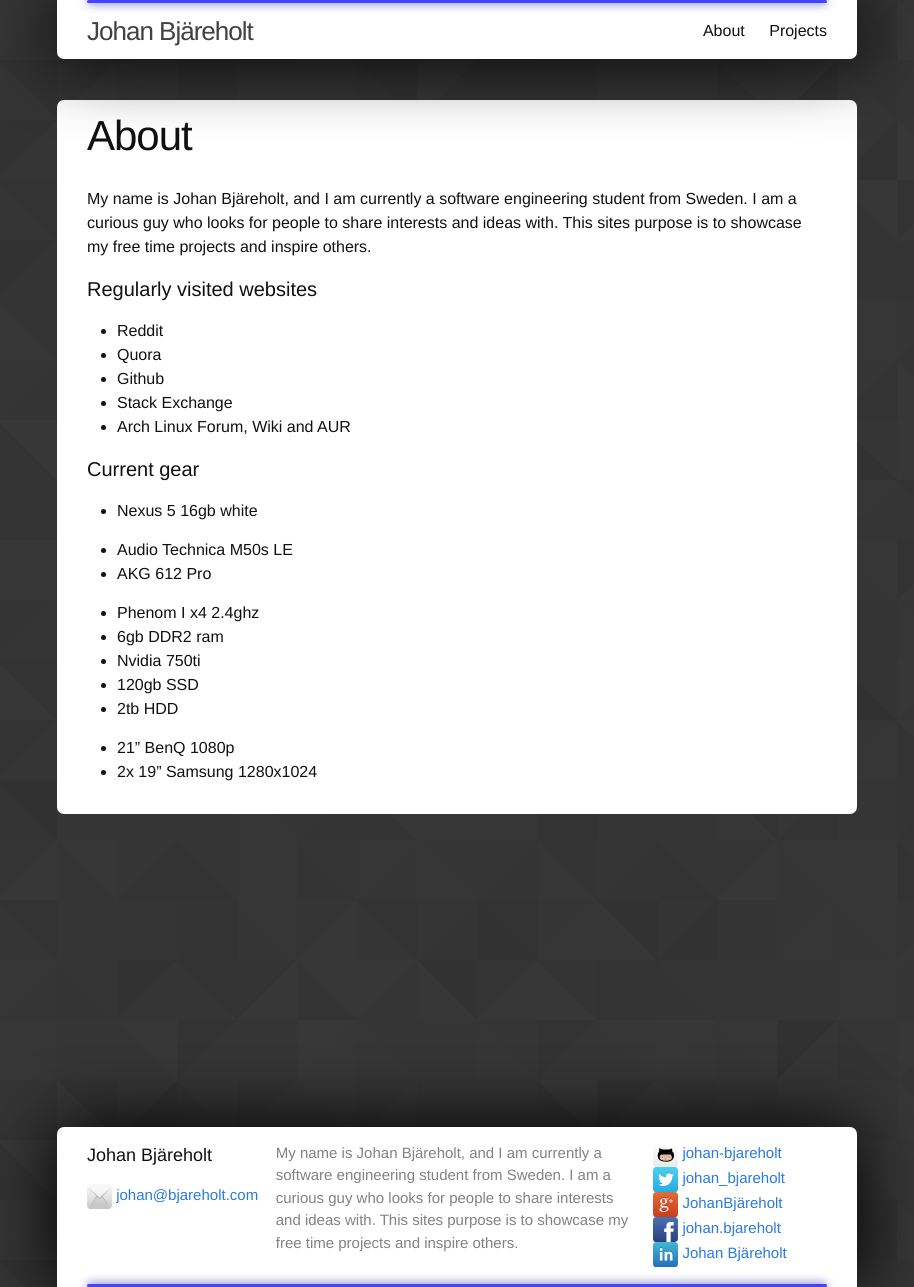
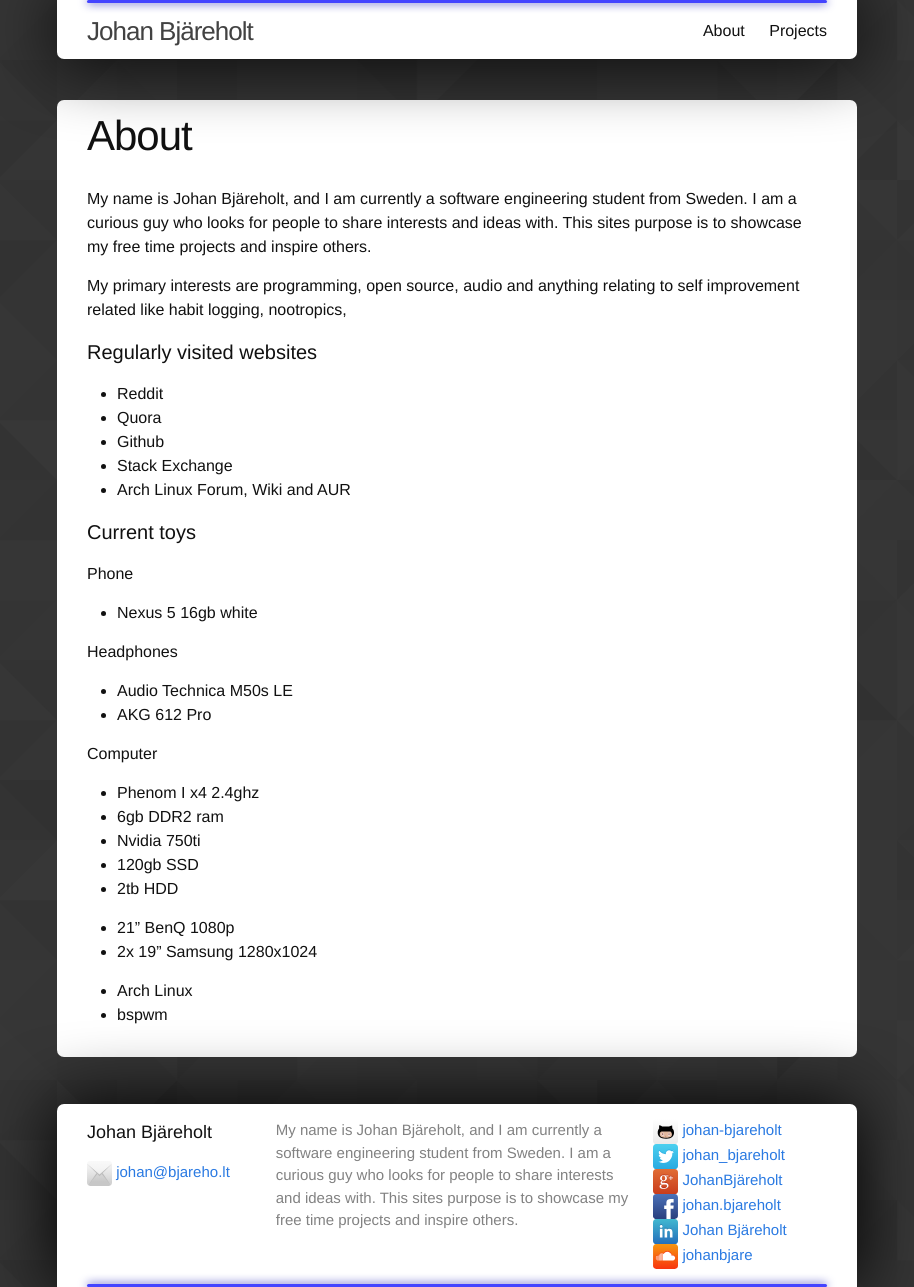
Before and after one commit to johan-bjareholt/johan-bjareholt.github.io, a Jekyll site: the page built from about.md, in a window 1280 px wide and 1287 px high. Shown: the whole window, without its empty margins (183-1097 px from the left). Built offline with Jekyll 4.4.1, drawn with Linux system fonts in a browser that asks for light colours.

Commit message:
Multiple changes - Added soundcloud - Added interests to about

```diff
--- a/_config.yml
+++ b/_config.yml
@@ -12,12 +12,13 @@
 
 # Contact info
 name: Johan Bjäreholt
-email: johan@bjareholt.com
+email: johan@bjareho.lt
 twitter_username: johan_bjareholt
 googleplus_username: JohanBjäreholt
 github_username:  johan-bjareholt
 facebook_username: johan.bjareholt
 linkedin_username: 234482057
+soundcloud_username: johanbjare
 
 
 # Build settings
--- a/_includes/footer.html
+++ b/_includes/footer.html
@@ -62,6 +62,14 @@
             </a>
           </li>
           {% endif %}
+          {% if site.soundcloud_username %}
+          <li>
+            <a href="https://soundcloud.com/{{ site.linkedin_username }}">
+              <img src="/img/contact/webicon-soundcloud.svg" width="25px" height="25px">
+              <span class="username">{{ site.soundcloud_username}}</span>
+            </a>
+          </li>
+          {% endif %}
         </ul>
       </div>
     </div>
--- a/_sass/_layout.scss
+++ b/_sass/_layout.scss
@@ -271,3 +271,10 @@
         }
     }
 }
+
+.post-footer {
+    @extend .post-content;
+
+    padding-top: $spacing-unit;
+    margin-bottom: 0;
+}
--- a/about.md
+++ b/about.md
@@ -8,6 +8,7 @@
   I am a curious guy who looks for people to share interests and ideas with.
   This sites purpose is to showcase my free time projects and inspire others.
 
+  My primary interests are programming, open source, audio and anything relating to self improvement related like habit logging, nootropics,
 
 #### Regularly visited websites
 - Reddit
@@ -16,12 +17,18 @@
 - Stack Exchange
 - Arch Linux Forum, Wiki and AUR
 
-#### Current gear
+#### Current toys
+
+Phone
 
 - Nexus 5 16gb white
 
+Headphones
+
 - Audio Technica M50s LE
 - AKG 612 Pro
+
+Computer
 
 - Phenom I x4 2.4ghz
 - 6gb DDR2 ram
@@ -31,3 +38,6 @@
 
 - 21" BenQ 1080p
 - 2x 19" Samsung 1280x1024
+
+- Arch Linux
+- bspwm
--- a/index.html
+++ b/index.html
@@ -2,9 +2,8 @@
 layout: default
 ---
 
-<div class="home">
+<div class="page-heading">
 
-	<h1 class="page-heading">Posts</h1>
 {% for post in site.categories.blogpost %}
 	<span class="post-meta">{{ post.date | date: "%b %-d, %Y" }}</span>
 		<h2>
```
Also changed, not shown: _layouts/post.html (+30 -7 lines), img/contact/webicon-soundcloud.svg (added). Lines whose indentation alone changed are shown as unchanged.
